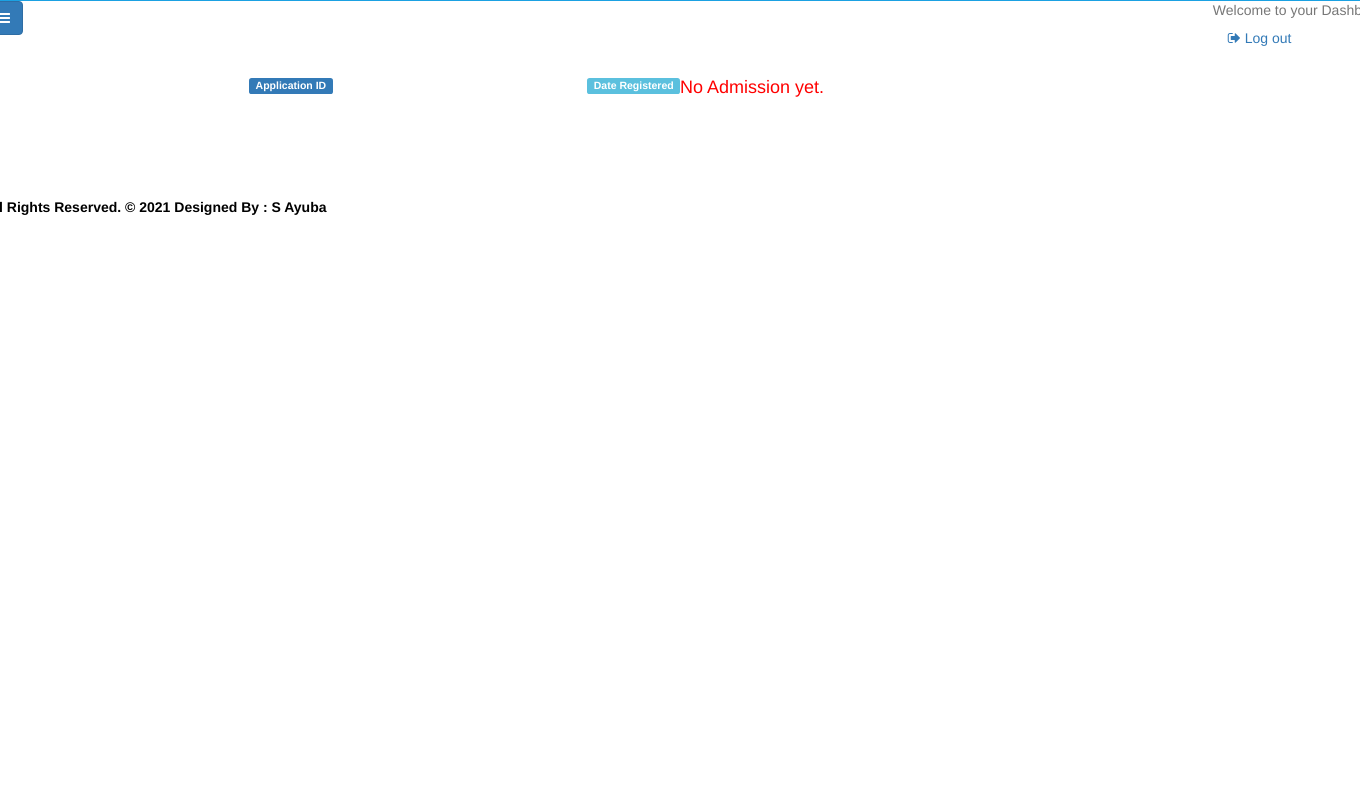
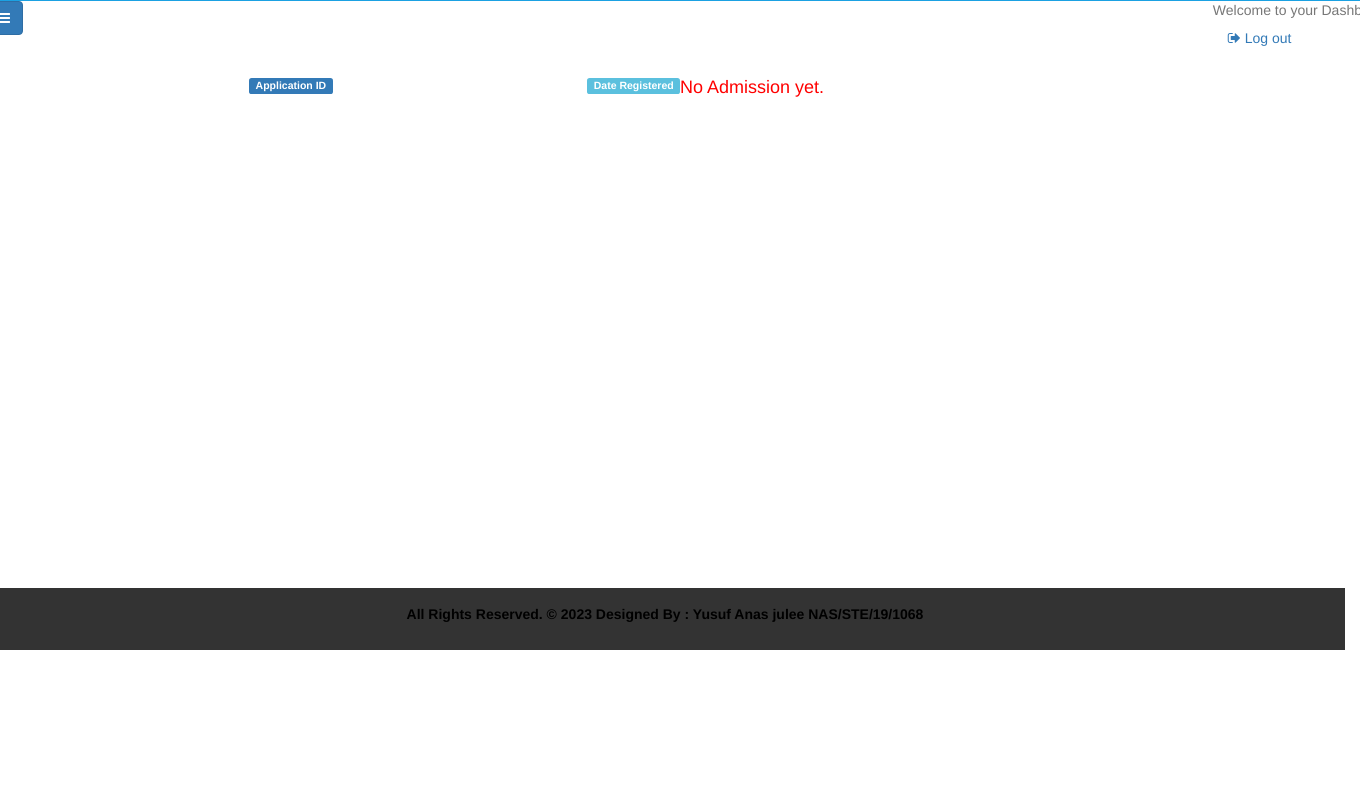
Before and after one commit to MrNegative001/kano_scholarship_system, a PHP site: page /user/index.php in a window 1360 px wide; the page is wider, and only the part inside the window is pictured. Shown: the part 150-951 px from the top of that part. Run offline with PHP 8.4, Linux system fonts and the light colour scheme; a user stored in the database is signed in; data comes from the database, SQL or seed files in the repository; data that the repository does not hold is empty.

Commit message:
I just edited the footer

```diff
--- a/osms/user/footer.php
+++ b/osms/user/footer.php
@@ -4,9 +4,18 @@
 	color: #000000;
 	font-weight: bold;
 }
+footer {
+            background-color: #333;
+            color: white;
+            text-align: center;
+            padding: 10px;
+            position: fixed;
+            bottom: 0;
+            width: 100%;
+        }
 -->
 </style>
- <div class="footer">
-          <div class="style1"> <p> All Rights Reserved. &copy; 2021  Designed By : S Ayuba </p>
+ <footer class="footer">
+          <div class="style1"> <p> All Rights Reserved. &copy; 2023  Designed By : Yusuf Anas julee NAS/STE/19/1068</p>
 </div>
-</div>
+</footer>
```
